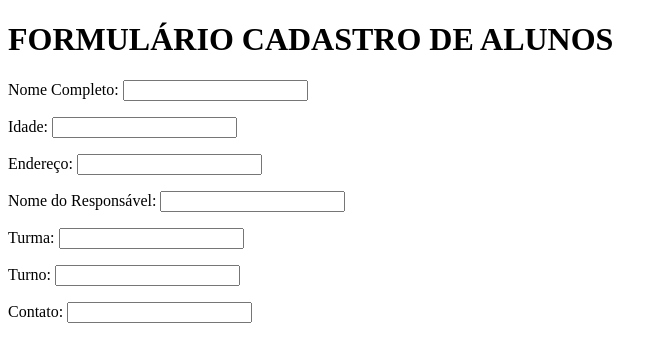
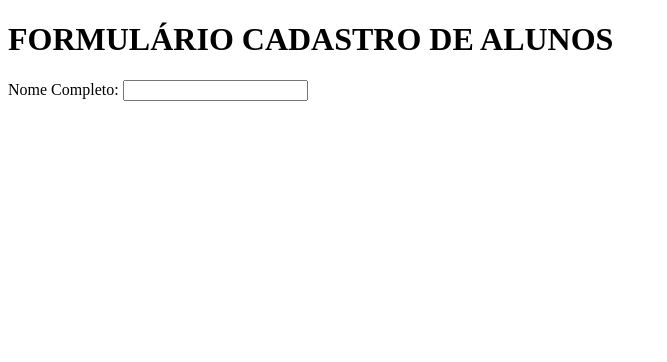
Before and after one commit to eugaby33/FORMULARIO, a plain HTML site: page index.html in a window 1280 px wide. Shown: the whole page, without its empty margins (0-667 px from the left). Drawn offline with Linux system fonts and the light colour scheme.

Commit message:
Update index.html

```diff
--- a/index.html
+++ b/index.html
@@ -12,13 +12,6 @@
     <h1>FORMULÁRIO CADASTRO DE ALUNOS</h1>
     <form>
 <p>Nome Completo: <input type="text" name="Nome" id="Nome"  </p>
-<p>Idade: <input type="text" name="Idade" id="Idade"  </p>
-<p>Endereço: <input type="text" name="Endereço" id="Endereço"  </p>
-<p>Nome do Responsável: <input type="text" name="Nome do Responsável" id="Nome do Responsável"  </p>
-<p>Turma: <input type="text" name="Turma" id="Turma"  </p>
-<p>Turno: <input type="text" name="Turno" id="Turno"  </p>
-<p>Contato: <input type="text" name="Contato" id="Contato"  </p>
-
     </form>
 
 
```
